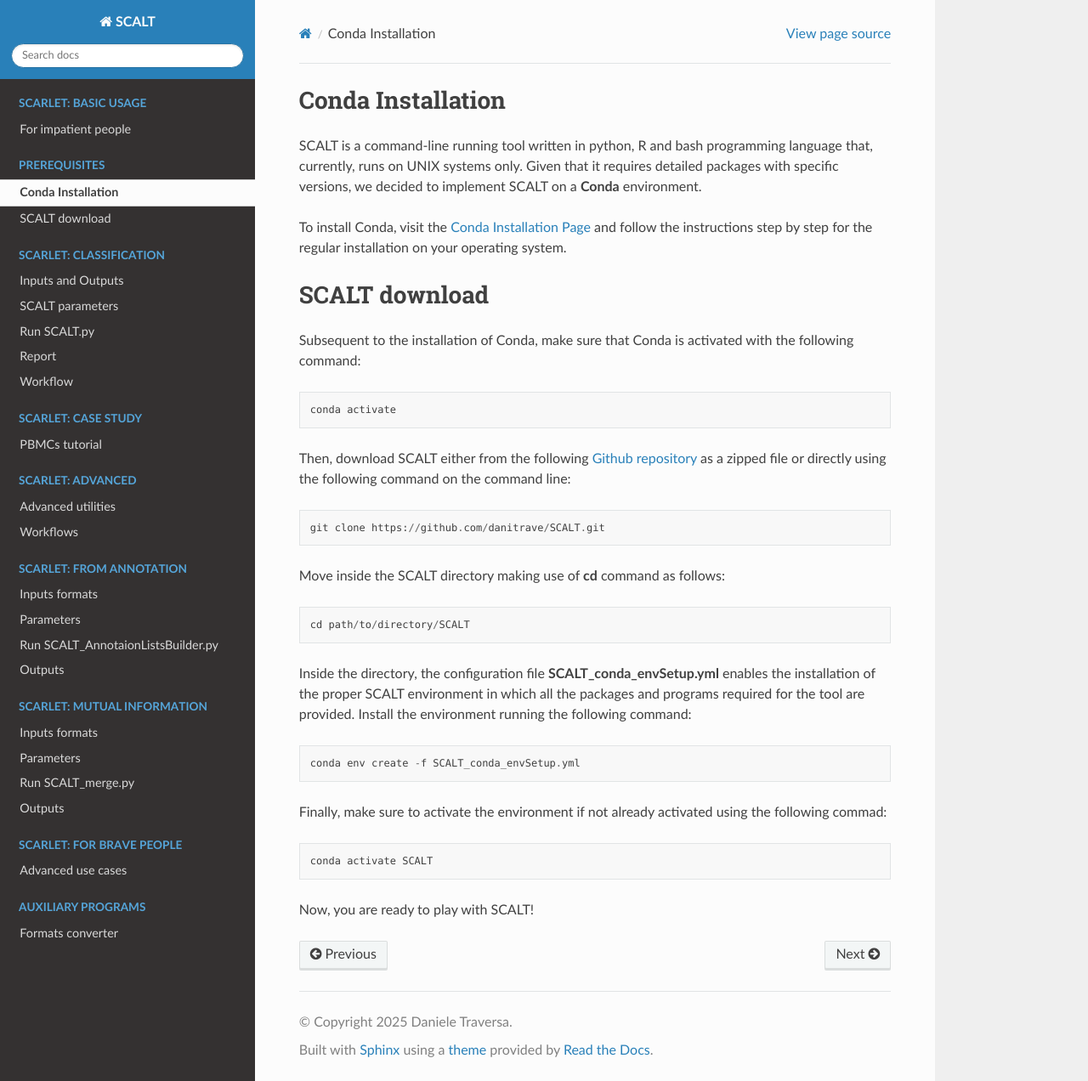
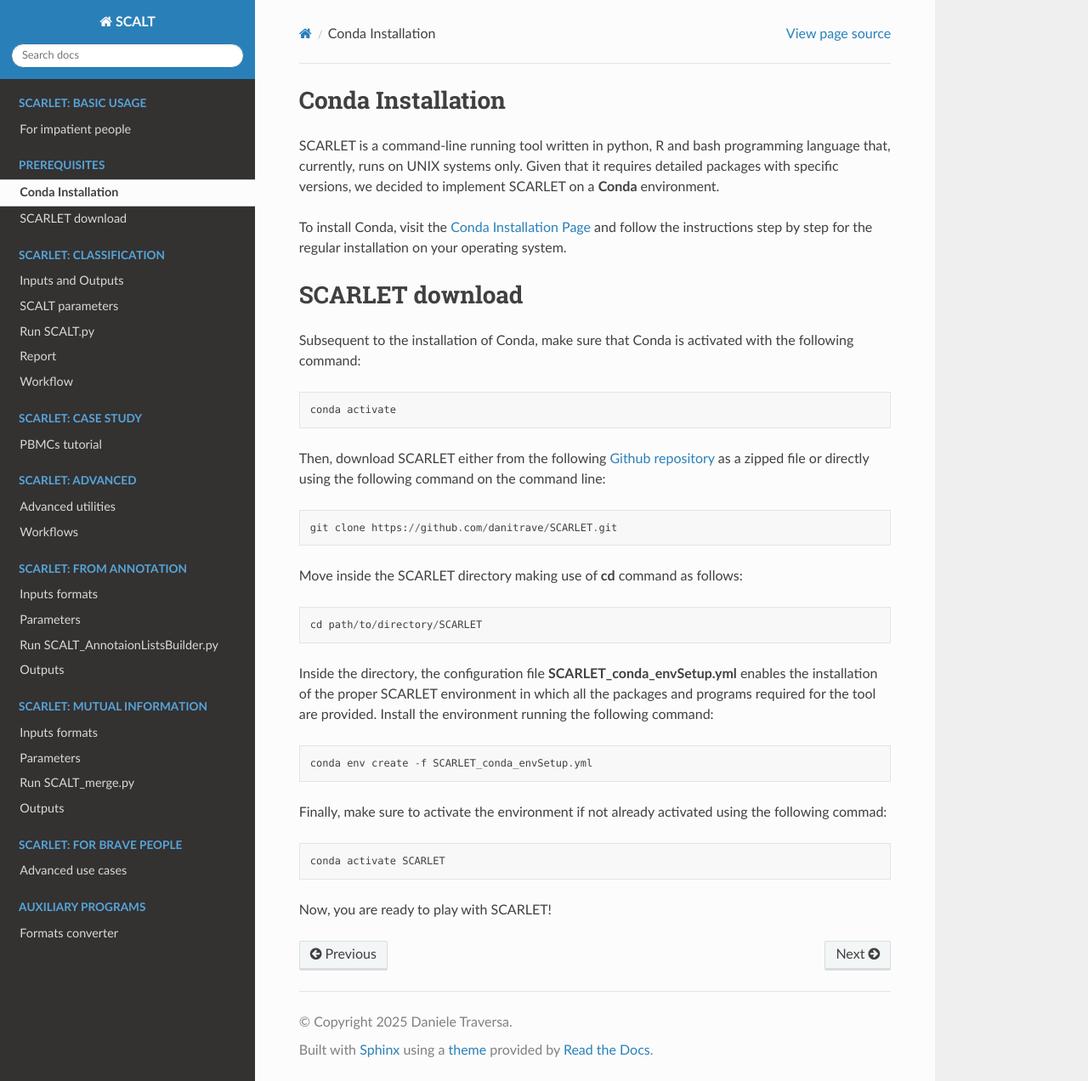
Before and after one commit to danitrave/SCALT, a Sphinx documentation site: the page built from docs/source/prerequisites.rst, in a window 1280 px wide and 1272 px high. Shown: the whole window at 85% size. Built offline with Sphinx 7.4.7 and the Read the Docs theme 3.1.0, drawn with Linux system fonts in a browser that asks for light colours.

Commit message:
Update prerequisites.rst

```diff
--- a/docs/source/prerequisites.rst
+++ b/docs/source/prerequisites.rst
@@ -1,13 +1,13 @@
 Conda Installation
 =====
 
-SCALT is a command-line running tool written in python, R and bash programming language that, currently, runs on UNIX systems only.
-Given that it requires detailed packages with specific versions, we decided to implement SCALT on a **Conda** environment.
+SCARLET is a command-line running tool written in python, R and bash programming language that, currently, runs on UNIX systems only.
+Given that it requires detailed packages with specific versions, we decided to implement SCARLET on a **Conda** environment.
 
 To install Conda, visit the `Conda Installation Page <https://conda.io/projects/conda/en/latest/user-guide/install/index.html>`_ and follow the instructions step by step for the regular installation on your operating system.
 
 
-SCALT download
+SCARLET download
 ==============
 
 Subsequent to the installation of Conda, make sure that Conda is activated with the following command:
@@ -16,29 +16,29 @@
 
   conda activate
 
-Then, download SCALT either from the following `Github repository <https://github.com/danitrave/SCALT>`_ as a zipped file or directly using the following command on the command line:
+Then, download SCARLET either from the following `Github repository <https://github.com/danitrave/SCARLET>`_ as a zipped file or directly using the following command on the command line:
 
 ::
 
-  git clone https://github.com/danitrave/SCALT.git
+  git clone https://github.com/danitrave/SCARLET.git
 
 
-Move inside the SCALT directory making use of **cd** command as follows:
+Move inside the SCARLET directory making use of **cd** command as follows:
 
 ::
 
-  cd path/to/directory/SCALT
+  cd path/to/directory/SCARLET
 
-Inside the directory, the configuration file **SCALT_conda_envSetup.yml** enables the installation of the proper SCALT environment in which all the packages and programs required for the tool are provided. Install the environment running the following command:
+Inside the directory, the configuration file **SCARLET_conda_envSetup.yml** enables the installation of the proper SCARLET environment in which all the packages and programs required for the tool are provided. Install the environment running the following command:
 
 ::
 
-  conda env create -f SCALT_conda_envSetup.yml
+  conda env create -f SCARLET_conda_envSetup.yml
 
 Finally, make sure to activate the environment if not already activated using the following commad:
 
 ::
 
-  conda activate SCALT
+  conda activate SCARLET
 
-Now, you are ready to play with SCALT!
+Now, you are ready to play with SCARLET!
```
